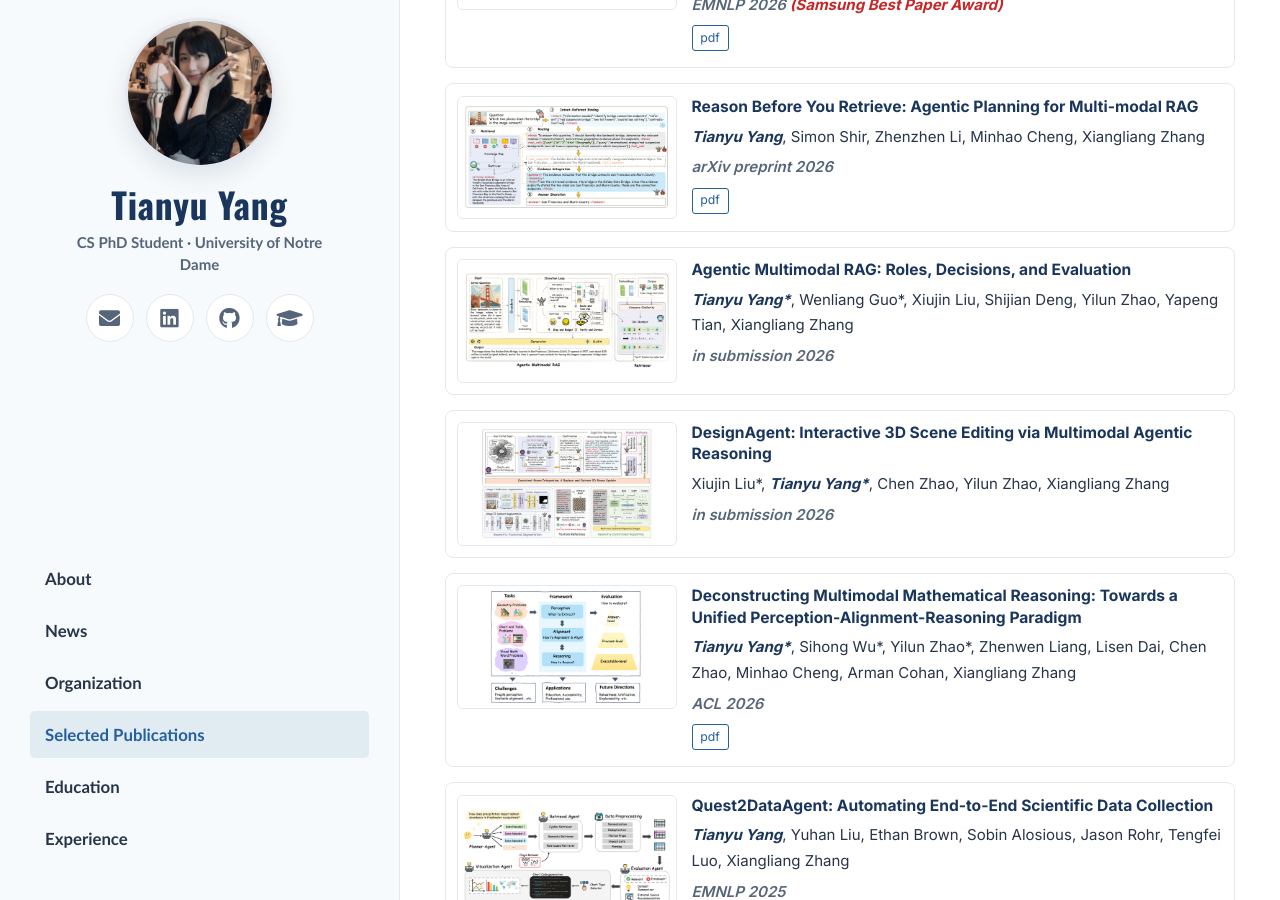
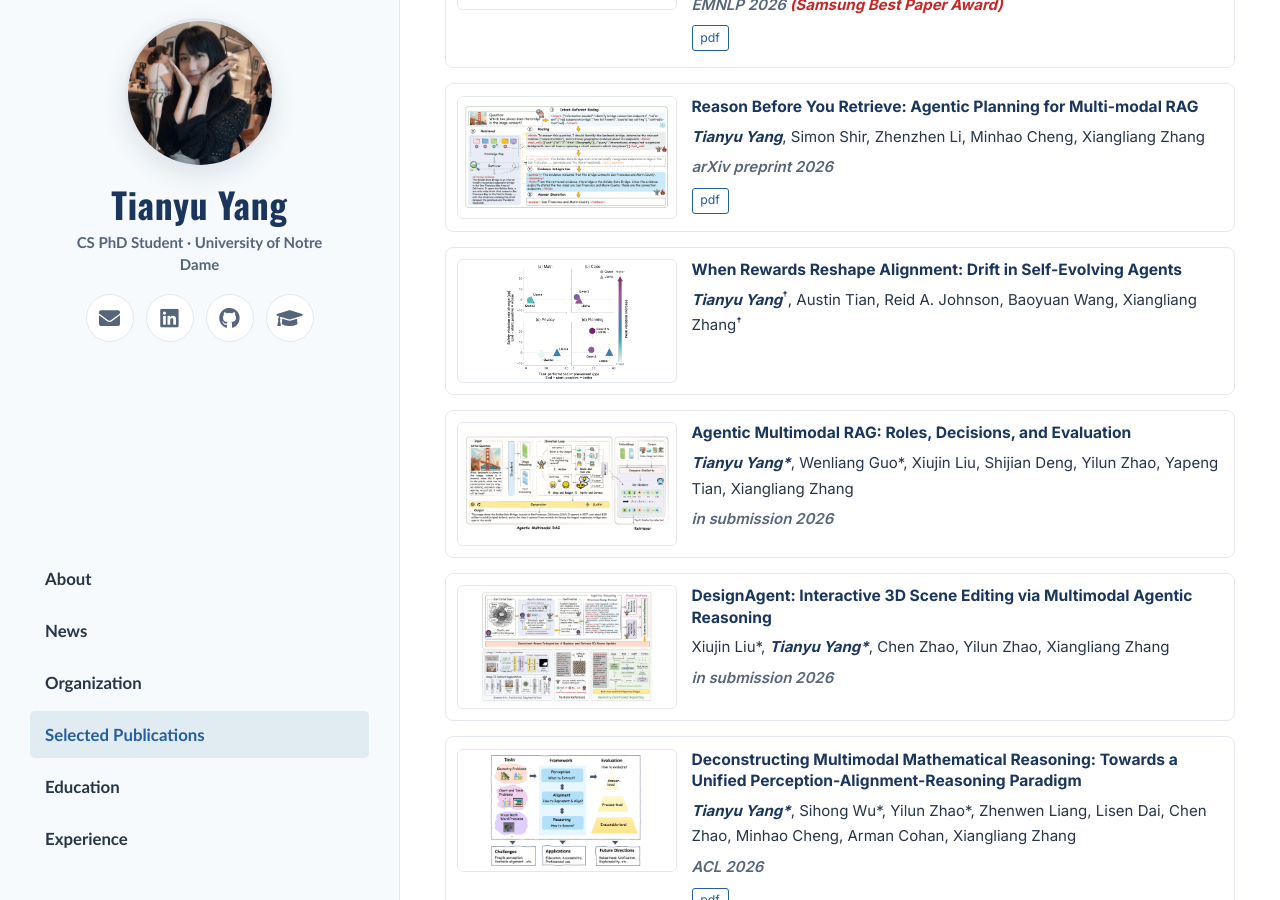
Before and after one commit to Tianyu-yang-anna/Tianyu-yang-anna.github.io, a Jekyll site: the page built from _pages/about.md, in a window 1280 px wide and 900 px high, scrolled down 1355 px. Built offline with Jekyll 4.4.1, drawn with Linux system fonts in a browser that asks for light colours.

Commit message:
Add alignment drift publication and simplify ECHO title

```diff
--- a/_pages/about.md
+++ b/_pages/about.md
@@ -149,7 +149,7 @@ redirect_from:
         <span class="publication-image-fallback">Image pending</span>
       </figure>
       <div class="publication-body">
-        <h2><a href="https://arxiv.org/abs/2610.16027" target="_blank" rel="noopener">Of Errors and Echoes: Responsibility-Aware Credit Assignment for Tool-Use Agents</a></h2>
+        <h2>Of Errors and Echoes: Responsibility-Aware Credit Assignment for Tool-Use Agents</h2>
         <p class="publication-authors">Xingjian Diao*, <strong><em>Tianyu Yang*</em></strong>, Wenjun Huang, Xiangchi Yuan, Chunhui Zhang, Xingchen Zhao, Weiyi Wu, Haotian Xu, Soroush Vosoughi, Xiangliang Zhang<sup>&dagger;</sup>, Jiang Gui<sup>&dagger;</sup></p>
         <p class="publication-links"><a href="https://arxiv.org/pdf/2610.16027" target="_blank" rel="noopener">pdf</a></p>
       </div>
@@ -178,6 +178,17 @@ redirect_from:
         <p class="publication-authors"><strong><em>Tianyu Yang</em></strong>, Simon Shir, Zhenzhen Li, Minhao Cheng, Xiangliang Zhang</p>
         <p class="publication-venue">arXiv preprint 2026</p>
         <p class="publication-links"><a href="https://arxiv.org/pdf/2607.22643" target="_blank" rel="noopener">pdf</a></p>
+      </div>
+    </article>
+
+    <article class="publication-card">
+      <figure class="publication-image">
+        <img src="{{ '/images/publications/rewards-reshape-alignment.webp' | relative_url }}" alt="Task performance improvements and safety violation changes across math, code, privacy, and planning" width="930" height="876" loading="lazy" decoding="async" onerror="this.parentElement.classList.add('is-missing'); this.remove();">
+        <span class="publication-image-fallback">Image pending</span>
+      </figure>
+      <div class="publication-body">
+        <h2>When Rewards Reshape Alignment: Drift in Self-Evolving Agents</h2>
+        <p class="publication-authors"><strong><em>Tianyu Yang</em></strong><sup>&dagger;</sup>, Austin Tian, Reid A. Johnson, Baoyuan Wang, Xiangliang Zhang<sup>&dagger;</sup></p>
       </div>
     </article>
 
```
Also changed, not shown: other parts of _pages/about.md (+1 -1 lines), images/publications/rewards-reshape-alignment.png (added), images/publications/rewards-reshape-alignment.webp (added).
